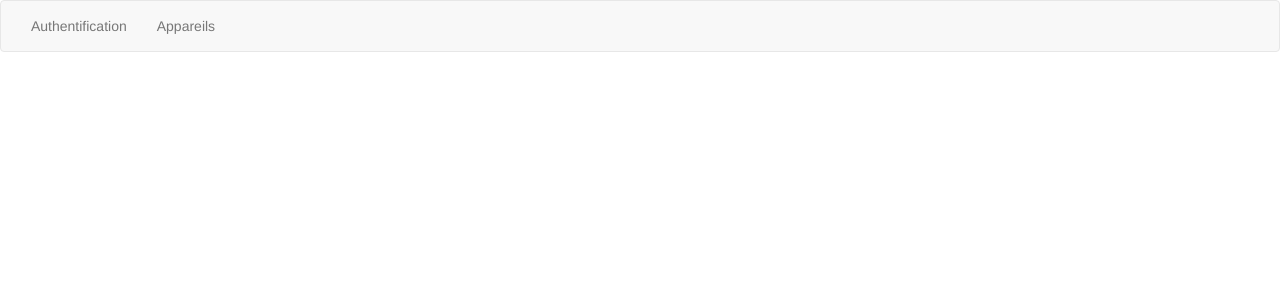
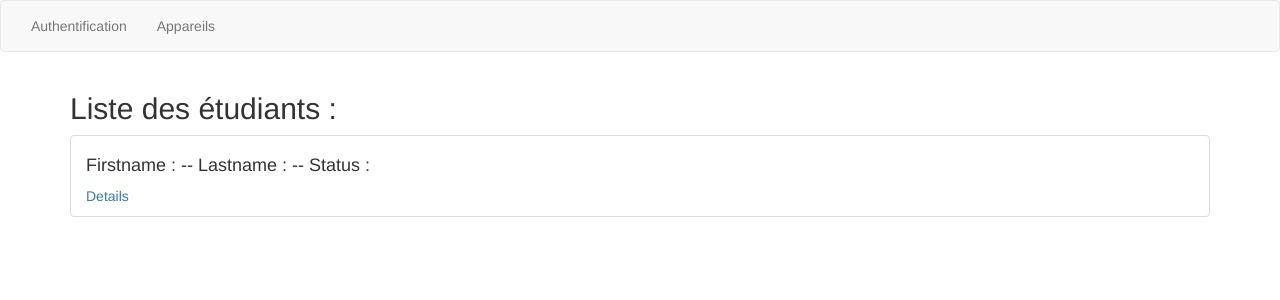
Before and after one commit to sebpivot/AngularGroupProjectAJMS, an Angular app: page /studentList in a window 1280 px wide. Before the commit this address led to /. Shown: the top 300 px of the page. Built offline with nearby package versions, Linux system fonts and the light colour scheme.

Commit message:
student-list-view-component.html and .ts modified, app-module.ts modified

```diff
--- a/src/app/app.module.ts
+++ b/src/app/app.module.ts
@@ -18,7 +18,7 @@ const appRoutes: Routes = [
   { path: 'appareils/:id', component: SingleAppareilComponent},
   { path: 'auth', component: AuthComponent },
   { path: '', component: AppareilViewComponent },
-
+  { path: 'studentList', component: StudentListViewComponent}
 ];
 
 @NgModule({
--- a/src/app/student-list-view/student-list-view.component.html
+++ b/src/app/student-list-view/student-list-view.component.html
@@ -1 +1,20 @@
-<p>student-list-view works!</p>
+
+<div class="col-xs-12">
+  <h2>Liste des étudiants :</h2>
+  <ul class="list-group">
+    <li [ngClass]="{'list-group-item': true,
+                'list-group-item-success': studentStatus === 'Validé',
+                'list-group-item-danger': studentStatus === 'Non validé'}">
+      <div style="width:20px;height:20px;background-color:red;"
+           *ngIf="studentStatus === 'non validé'"></div>
+      <h4 [ngStyle]="{color: getColor()}">Firstname : {{ studentFirstname }} -- Lastname
+        : {{ studentLastname }} -- Status : {{ getStatus() }}</h4>
+      <a [routerLink]="[studentId]">Details</a>
+
+
+
+
+  </ul>
+
+
+</div>
--- a/src/app/student-list-view/student-list-view.component.ts
+++ b/src/app/student-list-view/student-list-view.component.ts
@@ -1,4 +1,4 @@
-import { Component, OnInit } from '@angular/core';
+import {Component, Input, OnInit} from '@angular/core';
 
 @Component({
   selector: 'app-student-list-view',
@@ -7,9 +7,28 @@ import { Component, OnInit } from '@angular/core';
 })
 export class StudentListViewComponent implements OnInit {
 
+  @Input() studentFirstname;
+  @Input() studentLastname;
+  @Input() studentStatus;
+  @Input() index;
+  @Input() studentId;
+
+  students: any[];
+
   constructor() { }
 
   ngOnInit() {
   }
 
+  getStatus() {
+    return this.studentStatus;
+  }
+
+  getColor() {
+    if (this.studentStatus === 'Validé') {
+      return 'green';
+    } else if (this.studentStatus === 'Non validé') {
+      return 'red';
+    }
+  }
 }
```
